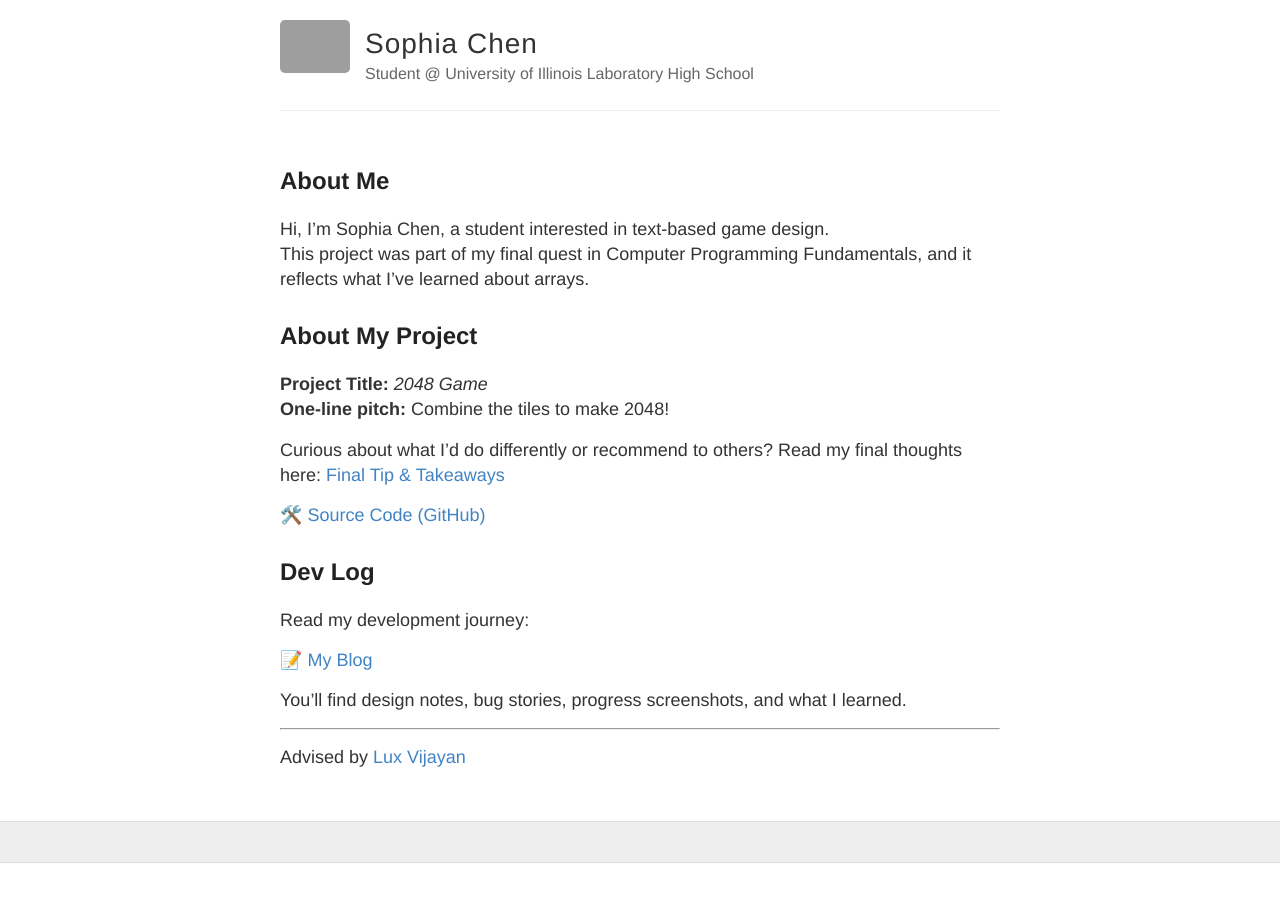
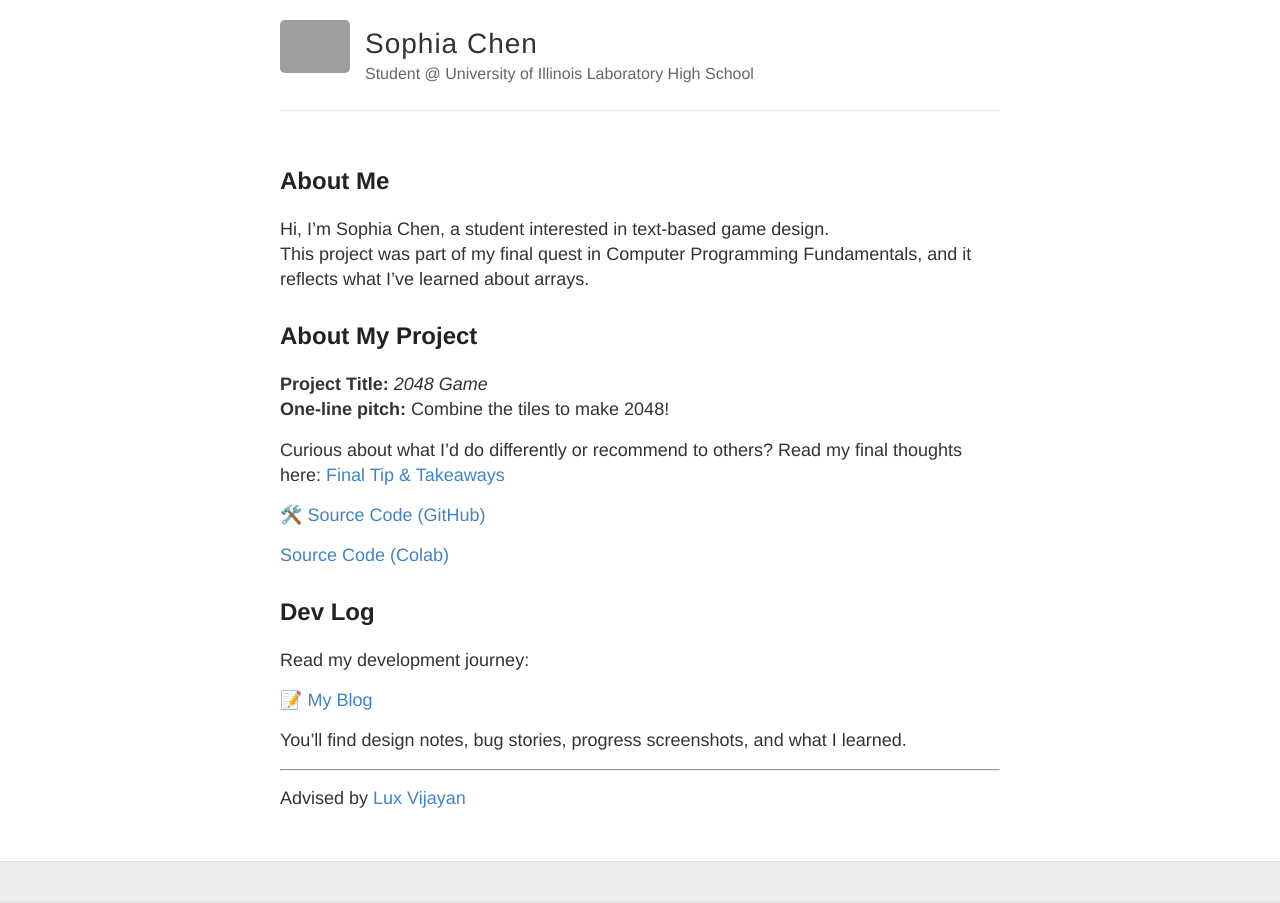
Before and after one commit to sophiachen120/sophiachen120.github.io, a Jekyll site: the page built from index.md, in a window 1280 px wide. Built offline with Jekyll 4.4.1, drawn with Linux system fonts in a browser that asks for light colours; grey boxes are pictures that could not be loaded.

Commit message:
Update index.md

```diff
--- a/index.md
+++ b/index.md
@@ -15,7 +15,9 @@
 
 > Curious about what I’d do differently or recommend to others? Read my final thoughts here: [Final Tip & Takeaways](_posts/2025-05-23-tip.md)
 
-🛠️ [Source Code (GitHub)](https://sophiachen120.github.com/main/source_code.py)
+🛠️ [Source Code (GitHub)](https://github.com/sophiachen120/sophiachen120.github.io/blob/main/source_code.py)
+
+[Source Code (Colab)](https://colab.research.google.com/drive/13TmwErEa3VGRUbs9daIMrnWU4znbHrdU?usp=sharing)
 
 ## Dev Log
 
```
